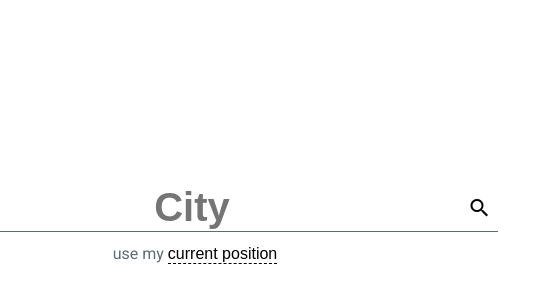
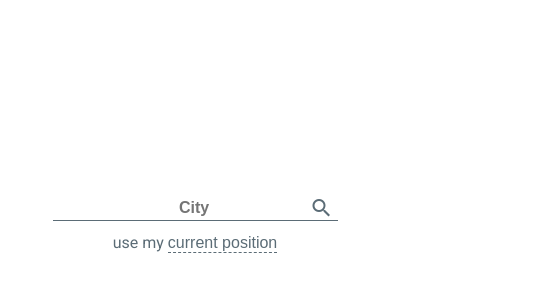
Before and after one commit to Kerizer/weather-forecast, a React (Create React App) app: page / in a window 390 px wide. Shown: the part 192-492 px from the top of the page, 538 px wide, since content can reach past the window. Built offline with nearby package versions, Linux system fonts and the light colour scheme; no server answers; the HTML template or start-up script is replaced by a standard one.

Commit message:
Fixed some issued discovered on my phone

```diff
--- a/src/containers/AppContainer/AppContainer.module.scss
+++ b/src/containers/AppContainer/AppContainer.module.scss
@@ -11,7 +11,9 @@
     display: flex;
 
     @include medium() {
-        min-height: 100%;
+        min-height: calc(100vh - 80px);
         box-shadow: none;
-      }
+    }
+    @include small() {
+    }
 }
--- a/src/features/currentWeather/containers/ForecastResults/ForecastResults.module.scss
+++ b/src/features/currentWeather/containers/ForecastResults/ForecastResults.module.scss
@@ -27,7 +27,7 @@
             justify-content: center;
             color: $text-color;
             span {
-                margin: 0 8px;
+                margin-right: 8px;
             }
         }
     }
--- a/src/features/currentWeather/containers/LocationSelect/LocationSelectForm.module.scss
+++ b/src/features/currentWeather/containers/LocationSelect/LocationSelectForm.module.scss
@@ -1,3 +1,6 @@
+@import './../../../../styles/mixins';
+@import './../../../../styles/variables';
+
 .locationSelectForm {
     display: flex;
     flex-direction: column;
@@ -18,6 +21,14 @@
             padding-left: 32px;
             outline: none;
             appearance: textfield;
+
+            @include small() {
+                font-size: 16px;
+            }
+        }
+        button {
+            padding: 0;
+            width: 32px;
         }
     }
     .currentCoordinates {
@@ -31,6 +42,7 @@
     }
     button {
         background: none;
+        color: $text-color;
         border: none;
         cursor: pointer;
     }
```
